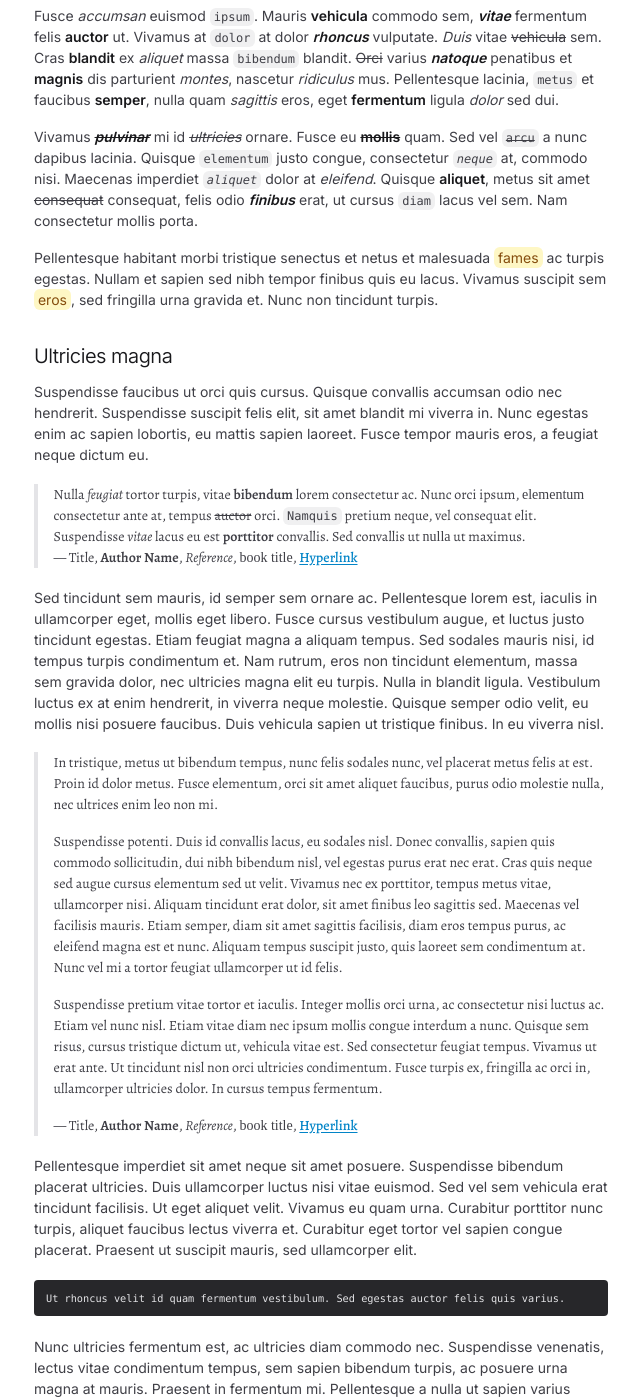
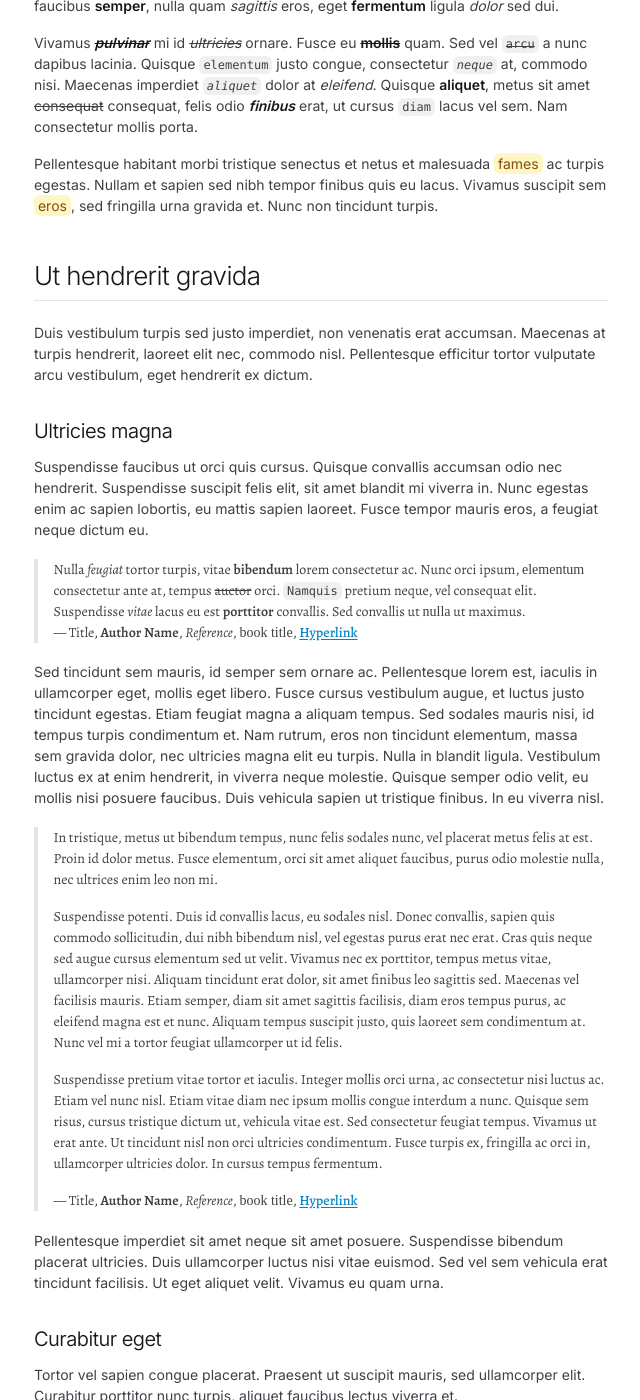
Before and after one commit to gregory-james-smith/reflections, a Jekyll site: the page built from _posts/2026-08-09-test.md, in a window 1280 px wide and 1400 px high, scrolled down 2073 px. Shown: the whole window, without its empty margins (319-959 px from the left). Built offline with Jekyll 4.4.1, drawn with Linux system fonts in a browser that asks for light colours; some web fonts are replaced; Markdown is read by kramdown in place of the engine named in the settings; some of the changed text lies outside the part shown.

Commit message:
Definitions example

````diff
--- a/_posts/2026-08-09-test.md
+++ b/_posts/2026-08-09-test.md
@@ -52,6 +50,10 @@ Fusce _accumsan_ euismod `ipsum`. Mauris **vehicula** commodo sem, **_vitae_** f
 Vivamus **_~~pulvinar~~_** mi id _~~ultricies~~_ ornare. Fusce eu **~~mollis~~** quam. Sed vel ~~`arcu`~~ a nunc dapibus lacinia. Quisque **`elementum`** justo congue, consectetur _`neque`_ at, commodo nisi. Maecenas imperdiet **_`aliquet`_** dolor at _eleifend_. Quisque **aliquet**, metus sit amet ~~consequat~~ consequat, felis odio **_finibus_** erat, ut cursus `diam` lacus vel sem. Nam consectetur mollis porta.
 
 Pellentesque habitant morbi tristique senectus et netus et malesuada ==fames== ac turpis egestas. Nullam et sapien sed nibh tempor finibus quis eu lacus. Vivamus suscipit sem ==eros==, sed fringilla urna gravida et. Nunc non tincidunt turpis.
+
+# Ut hendrerit gravida
+
+Duis vestibulum turpis sed justo imperdiet, non venenatis erat accumsan. Maecenas at turpis hendrerit, laoreet elit nec, commodo nisl. Pellentesque efficitur tortor vulputate arcu vestibulum, eget hendrerit ex dictum.
 
 ## Ultricies magna
 
@@ -70,7 +72,11 @@ Sed tincidunt sem mauris, id semper sem ornare ac. Pellentesque lorem est, iacul
 >
 > --- Title, **Author Name**, _Reference_, **_Book Title_**, [Hyperlink](http://www.google.com)
 
-Pellentesque imperdiet sit amet neque sit amet posuere. Suspendisse bibendum placerat ultricies. Duis ullamcorper luctus nisi vitae euismod. Sed vel sem vehicula erat tincidunt facilisis. Ut eget aliquet velit. Vivamus eu quam urna. Curabitur porttitor nunc turpis, aliquet faucibus lectus viverra et. Curabitur eget tortor vel sapien congue placerat. Praesent ut suscipit mauris, sed ullamcorper elit.
+Pellentesque imperdiet sit amet neque sit amet posuere. Suspendisse bibendum placerat ultricies. Duis ullamcorper luctus nisi vitae euismod. Sed vel sem vehicula erat tincidunt facilisis. Ut eget aliquet velit. Vivamus eu quam urna.
+
+## Curabitur eget
+
+Tortor vel sapien congue placerat. Praesent ut suscipit mauris, sed ullamcorper elit. Curabitur porttitor nunc turpis, aliquet faucibus lectus viverra et.
 
 ```
 Ut rhoncus velit id quam fermentum vestibulum. Sed egestas auctor felis quis varius.
@@ -207,6 +213,18 @@ https://github.com/jgm/pandoc/issues/1603
     libero. Phasellus congue, augue a tristique tristique
     lectus turpis bibendum eros.
 
+## Quisque velit
+
+Suspendisse potenti
+:   Donec tincidunt augue a mauris venenatis tristique. Mauris gravida mi porta sapien feugiat aliquam. Quisque in lectus imperdiet, sodales metus imperdiet, ullamcorper ex. Ut auctor in dolor in efficitur. Proin id dictum eros. Suspendisse justo justo, condimentum sed lorem quis, interdum accumsan massa.
+
+Etiam ~~dolor~~ ante
+:   Integer malesuada aliquet velit vel faucibus. Aenean nisi lacus, interdum nec massa efficitur, ultrices rutrum tellus. In et eleifend orci, at euismod sapien.
+
+        Fusce semper elit lorem, in maximus leo rhoncus et.
+
+    Maecenas quis aliquet mi, maximus luctus est. Ut maximus sem nec enim fermentum tincidunt.
+
 ## Rhoncus massa
 
 Aenean molestie dui ac leo vestibulum tincidunt. Sed ac maximus elit. Vestibulum ante ipsum primis in faucibus orci luctus et ultrices posuere cubilia curae; Mauris ante est, aliquam eget suscipit congue, porta eget felis.
````
Also changed, not shown: other parts of _posts/2026-08-09-test.md (+1 -3 lines).
